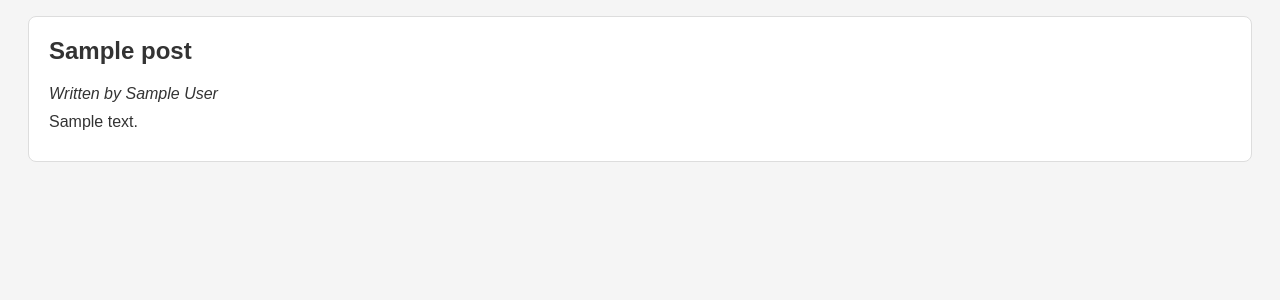
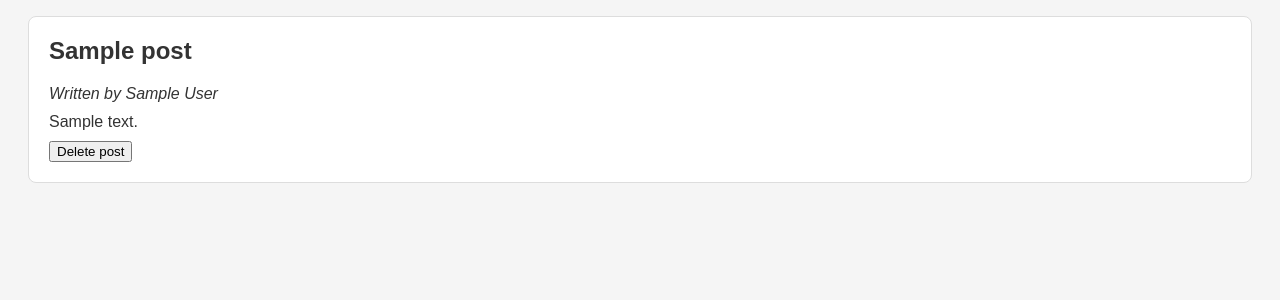
Before and after one commit to ck-code-98/Masterblog, a Flask app: template templates/index.html in a window 1280 px wide. Shown: the part 126-426 px from the top of the page. Run offline with Flask 3, Linux system fonts and the light colour scheme; the template is opened without the code that fills it: most values are stand-ins (such as "Sample title", 1, 10 or a date in 2020).

Commit message:
Added route for deleting a post

```diff
--- a/app.py
+++ b/app.py
@@ -34,5 +34,23 @@ def add():
     return render_template('add.html')
 
 
+@app.route('/delete/<int:post_id>', methods=["GET", "POST"])
+def delete(post_id):
+    post = None
+    for element in data:
+        if element.get("id") == post_id:
+            post = element
+            break
+    if not post:
+        return redirect(url_for('index'))
+
+    if request.method == "POST":
+        data.remove(post)
+        with open("data.json", "w", encoding="utf-8") as filehandle:
+            json.dump(data, filehandle, indent=2)
+        return redirect(url_for('index'))
+    return render_template("delete.html", post=post)
+
+
 if __name__ == '__main__':
     app.run(host="0.0.0.0", port=5000, debug=True)
--- a/data.json
+++ b/data.json
@@ -10,11 +10,5 @@
     "author": "Jane Doe",
     "title": "Second Post",
     "content": "This is another post."
-  },
-  {
-    "id": 3,
-    "title": "Third Post",
-    "author": "Slim Shady",
-    "content": "Hello. This is yet another post"
   }
 ]
--- /dev/null
+++ b/templates/delete.html
@@ -0,0 +1,5 @@
+<link rel="stylesheet" href="{{ url_for('static', filename='style.css') }}">
+<h1>Delete "{{ post.title }}"?</h1>
+  <form action="{{ url_for('delete', post_id=post.id) }}" method="POST" style="display:inline">
+  <button type="submit">Delete post</button>
+  </form>
--- a/templates/index.html
+++ b/templates/index.html
@@ -18,6 +18,9 @@
         <h2>{{ post.title }}</h2>
         <p><em>Written by {{ post.author }}</em></p>
         <p>{{ post.content }}</p>
+        <form action="{{ url_for('delete', post_id=post.id) }}" method="POST" style="display:inline">
+            <button type="submit">Delete post</button>
+        </form>
     </div>
         {% endfor %}
     {% else %}
```
